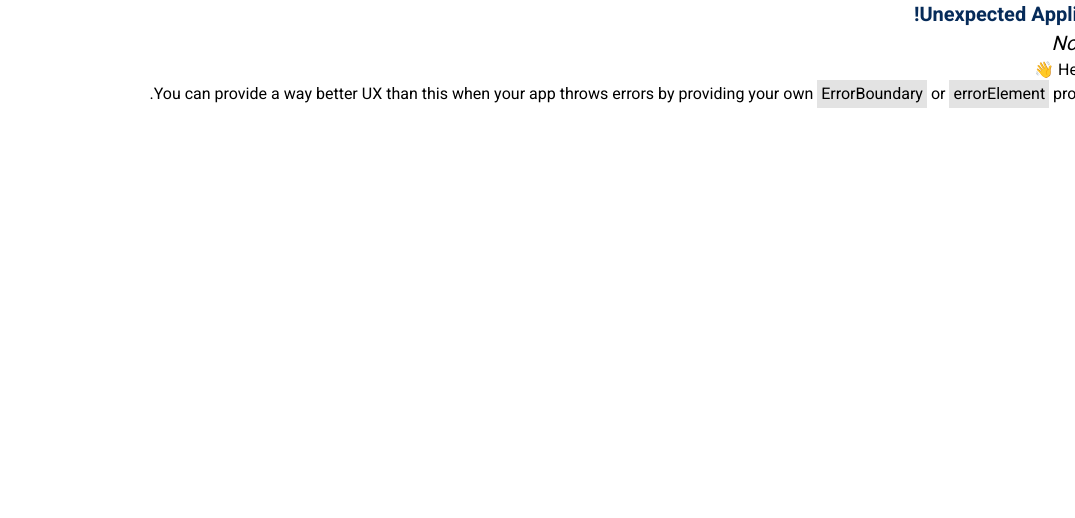
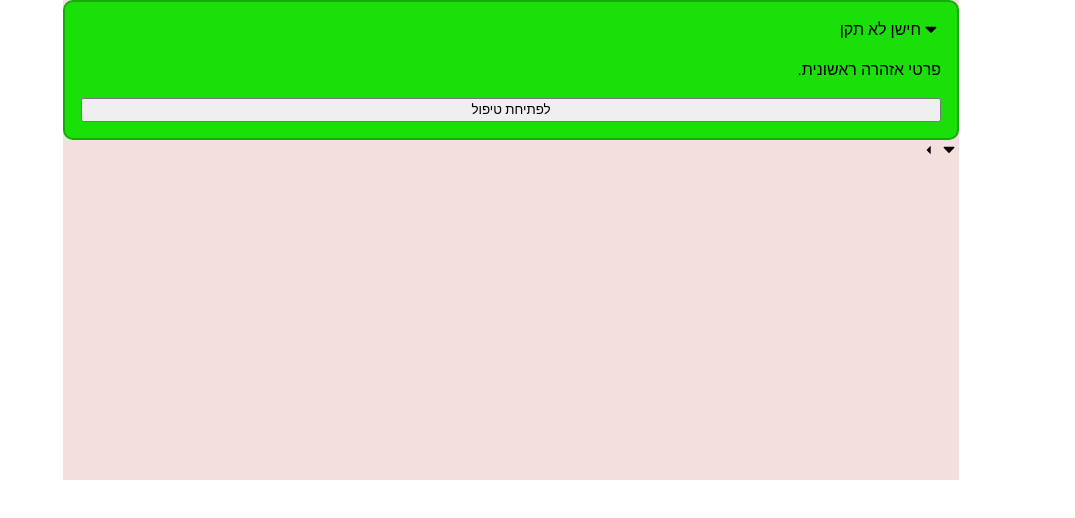
Before and after one commit to Practicum-Ariel/generator_control_client, a React (Vite) app: page /test/asaf in a window 1280 px wide. Before the commit this address had no page. Shown: the top 518 px of the page, without its empty margins (205-1280 px from the left). Built offline with nearby package versions, Linux system fonts and the light colour scheme.

Commit message:
alert component

```diff
--- /dev/null
+++ b/src/components/AlertComponent/index.jsx
@@ -0,0 +1,33 @@
+import React, {useState} from "react";
+import styles from "./style.module.css";
+import {MdOutlineArrowLeft} from "react-icons/md";
+import {TiArrowSortedDown} from "react-icons/ti";
+
+export default function index({status, title, context ,handlleClick }) {
+
+
+  const [details, setDetails] = useState(true);
+  return (
+  // statuses[status] ?
+    <div
+      className={`${styles.main} ${styles[status]} `}
+      onClick={() => setDetails(!details)}
+
+>
+      <div className={styles.title}>
+        {details ? <TiArrowSortedDown /> : <MdOutlineArrowLeft />}
+        {title}
+      </div>
+
+      {details && (
+        <>
+          <div className="">{context}</div>
+          <button onClick={()=>handleClick}className={styles.but}>לפתיחת טיפול</button>
+        </>
+      )}
+    </div>
+  )
+  // : (
+  //   "?"
+  // );
+}
--- /dev/null
+++ b/src/components/AlertComponent/style.module.css
@@ -0,0 +1,37 @@
+.main {
+    border: 2px solid rgb(254, 221, 5);
+    border-radius: 10px;
+
+    display: flex;
+    gap: 1rem;
+    flex-direction: column;
+    padding: 1rem;
+}
+
+.but {
+    margin: 0;
+    /* background-color: n; */
+}
+
+.title {
+    display: flex;
+    align-items: center;
+}
+.warning{
+    border-color:rgb(228, 199, 10);
+    background-color: rgb(254, 221, 5);
+}
+
+.succcess{
+    border-color:#14AC07;
+    background-color:#1adf08;
+}
+
+.danger{
+    border-color:#de0064;
+    background-color: #FF0073;
+}
+/*
+warning: {border: "rgb(228, 199, 10)", bac: "rgb(254, 221, 5)"},
+    danger: {border: " #de0064", bac: "#FF0073"},
+    succcess: {border: "#14AC07", bac: "#1adf08"}, */
--- /dev/null
+++ b/src/test/Asaf/index.jsx
@@ -0,0 +1,22 @@
+import React from "react";
+import style from "./style.module.css";
+import AlertComponent from "../../components/AlertComponent";
+import {TiArrowSortedDown} from "react-icons/ti";
+import {MdOutlineArrowLeft} from "react-icons/md";
+
+export default function Asaf() {
+  return (
+    <>
+      <div className={style.main}>
+        <AlertComponent
+          status={"succcess"}
+          title={"חישן לא תקן"}
+          context={"פרטי אזהרה ראשונית."}
+          handleClick={"handleClick"}
+        />
+        <TiArrowSortedDown />
+        <MdOutlineArrowLeft />
+      </div>
+    </>
+  );
+}
--- /dev/null
+++ b/src/test/Asaf/style.module.css
@@ -0,0 +1,6 @@
+.main {
+    margin: auto;
+    width: 70vw;
+    height: 60vh;
+    background-color: rgb(244, 223, 223);
+}
--- a/src/test/Ilay/style.module.css
+++ b/src/test/Ilay/style.module.css
@@ -1,4 +1,4 @@
-button {
+/* button {
   color: var(--button-not-active-text-color);
   background-color: var(--button-not-active-background-color);
   border: var(--active-button-box-shadow);
@@ -53,4 +53,4 @@ input[type="checkbox"] {
   background-color: var(--graphs-background-color);
   width: 100px;
   height: 100px;
-}
+} */
```
Also changed, not shown: src/test/index.jsx (+2 -0 lines).
